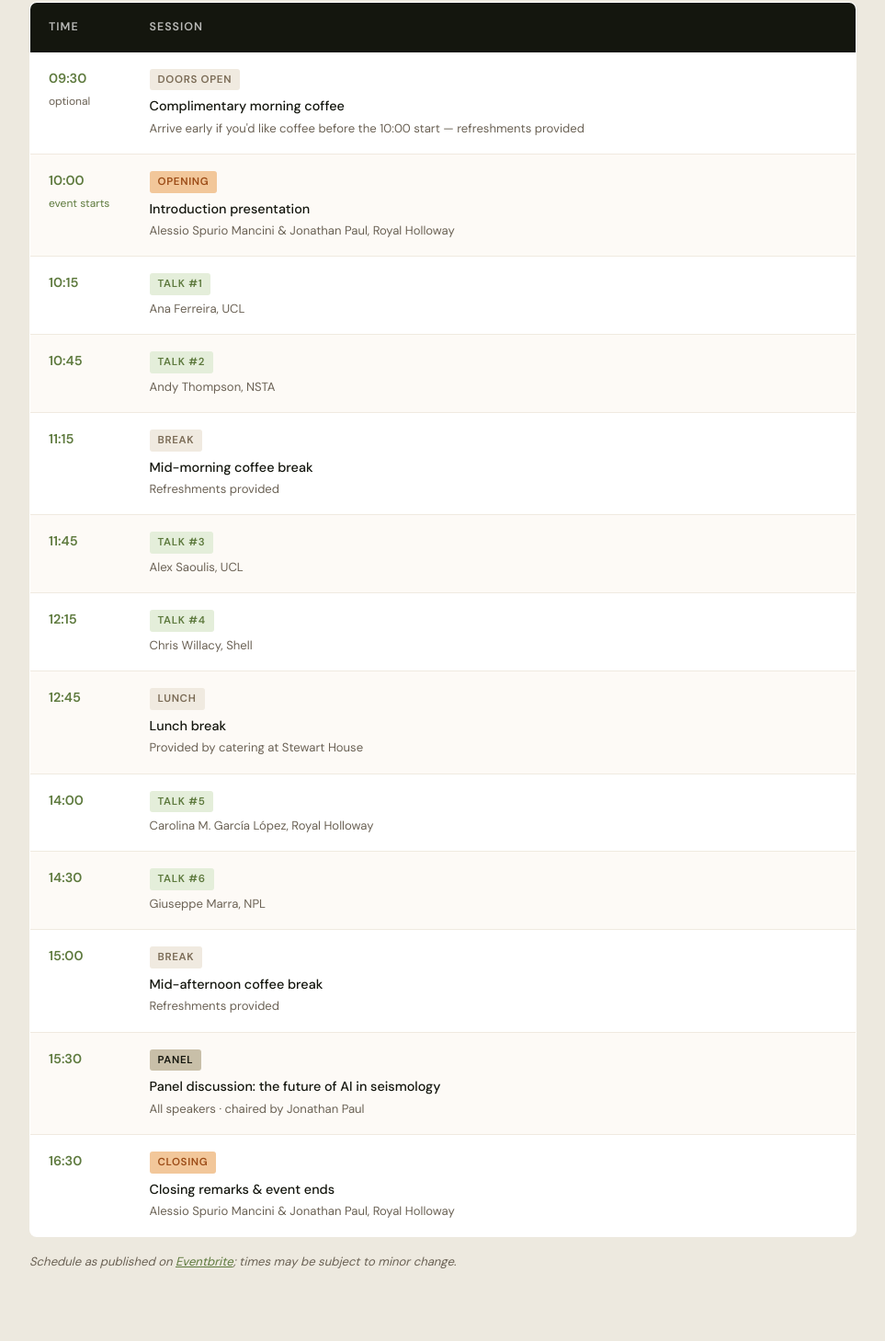
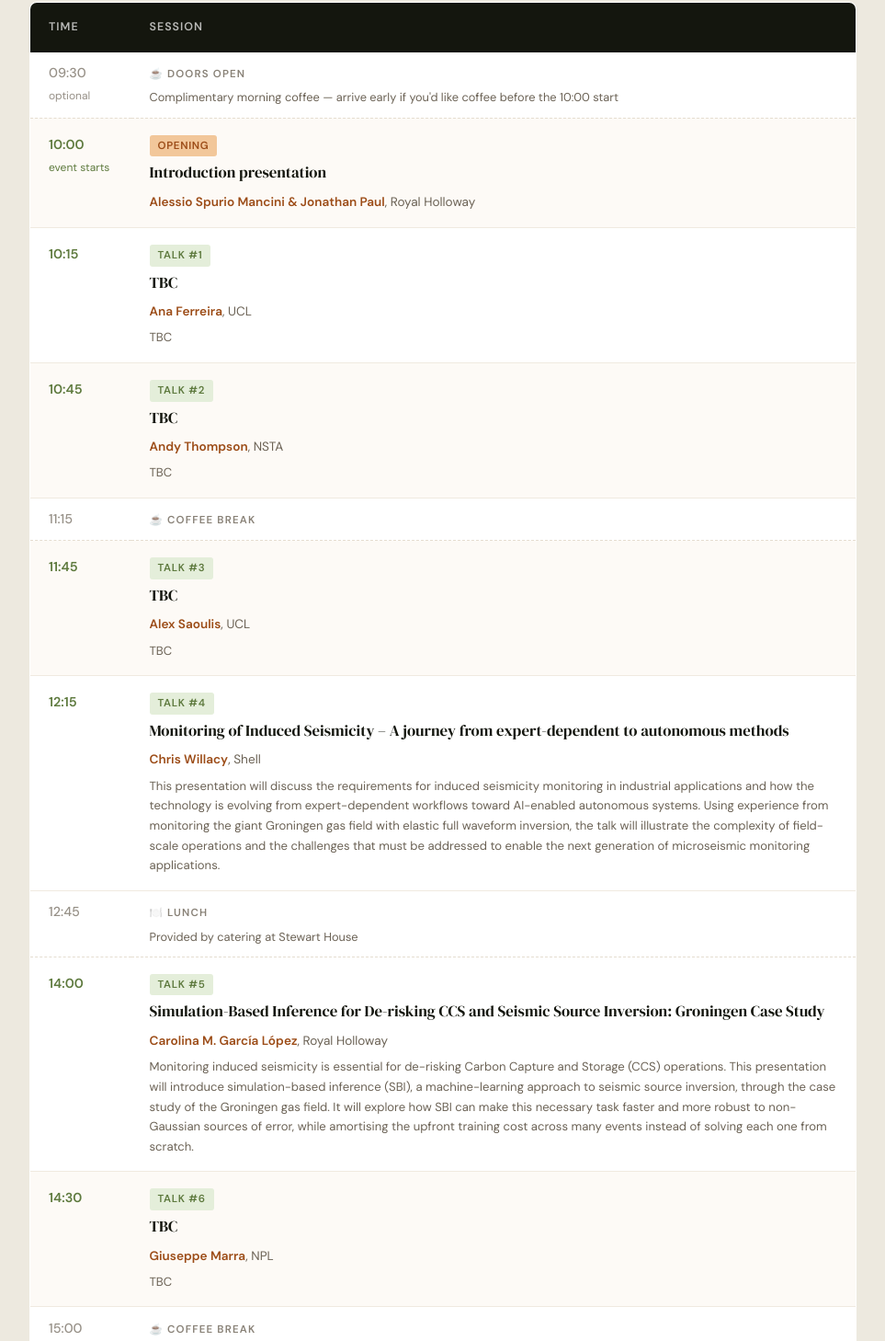
Before and after one commit to ai-seismology/2026, a plain HTML site: page index.html in a window 1280 px wide. Shown: the part 2547-4005 px from the top of the page at 92% size, without its empty margins (158-1121 px from the left). Drawn offline with Linux system fonts and the light colour scheme.

Commit message:
Add files via upload
Added the titles and short descriptions of 2 talks.

```diff
--- a/index.html
+++ b/index.html
@@ -368,8 +368,46 @@
   .type-break { background: #F0EAE0; color: var(--earth); }
   .type-keynote { background: var(--accent-light); color: #9c4c17; }
   .type-panel { background: var(--stone); color: var(--deep); }
-  .session-title { font-weight: 500; color: var(--deep); margin-top: 2px; }
-  .session-speaker { font-size: 0.82rem; color: var(--muted); margin-top: 1px; }
+  .session-title {
+    font-family: 'DM Serif Display', serif;
+    font-weight: 400;
+    font-size: 1.05rem;
+    color: var(--deep);
+    margin-top: 4px;
+    line-height: 1.35;
+  }
+  .session-speaker { font-size: 0.85rem; margin-top: 8px; }
+  .prog-speaker-name { font-weight: 700; color: #9c4c17; }
+  .prog-speaker-aff { font-weight: 400; color: var(--muted); }
+  .session-summary { font-size: 0.82rem; color: var(--muted); margin-top: 6px; line-height: 1.65; }
+
+  /* Minimal break rows */
+  .row-break td {
+    padding: 0.65rem 1.25rem;
+    border-bottom: 1px dashed #E5DDD0;
+    background: transparent !important;
+  }
+  .row-break .time-col {
+    font-weight: 500;
+    color: var(--muted);
+    opacity: 0.7;
+  }
+  .break-label {
+    display: inline-flex;
+    align-items: center;
+    gap: 0.5rem;
+    font-size: 0.72rem;
+    font-weight: 600;
+    letter-spacing: 0.1em;
+    text-transform: uppercase;
+    color: var(--muted);
+    opacity: 0.8;
+  }
+  .break-caption {
+    font-size: 0.8rem;
+    color: var(--muted);
+    margin-top: 4px;
+  }
 
   /* REGISTRATION */
   #registration {
@@ -780,12 +818,11 @@
         </tr>
       </thead>
       <tbody>
-        <tr>
+        <tr class="row-break">
           <td class="time-col">09:30<br><span style="font-weight:400;color:var(--muted);font-size:0.75rem;">optional</span></td>
           <td>
-            <span class="session-type type-break">Doors open</span>
-            <div class="session-title">Complimentary morning coffee</div>
-            <div class="session-speaker">Arrive early if you'd like coffee before the 10:00 start — refreshments provided</div>
+            <span class="break-label">☕ Doors Open</span>
+            <div class="break-caption">Complimentary morning coffee — arrive early if you'd like coffee before the 10:00 start</div>
           </td>
         </tr>
         <tr>
@@ -793,74 +830,77 @@
           <td>
             <span class="session-type type-keynote">Opening</span>
             <div class="session-title">Introduction presentation</div>
-            <div class="session-speaker">Alessio Spurio Mancini &amp; Jonathan Paul, Royal Holloway</div>
+            <div class="session-speaker"><span class="prog-speaker-name">Alessio Spurio Mancini &amp; Jonathan Paul</span><span class="prog-speaker-aff">, Royal Holloway</span></div>
           </td>
         </tr>
         <tr>
           <td class="time-col">10:15</td>
           <td>
             <span class="session-type type-talk">Talk #1</span>
-            <div class="session-speaker">Ana Ferreira, UCL</div>
+            <div class="session-title">TBC</div>
+            <div class="session-speaker"><span class="prog-speaker-name">Ana Ferreira</span><span class="prog-speaker-aff">, UCL</span></div>
+            <div class="session-summary">TBC</div>
           </td>
         </tr>
         <tr>
           <td class="time-col">10:45</td>
           <td>
             <span class="session-type type-talk">Talk #2</span>
-            <div class="session-speaker">Andy Thompson, NSTA</div>
+            <div class="session-title">TBC</div>
+            <div class="session-speaker"><span class="prog-speaker-name">Andy Thompson</span><span class="prog-speaker-aff">, NSTA</span></div>
+            <div class="session-summary">TBC</div>
           </td>
         </tr>
-        <tr>
+        <tr class="row-break">
           <td class="time-col">11:15</td>
-          <td>
-            <span class="session-type type-break">Break</span>
-            <div class="session-title">Mid-morning coffee break</div>
-            <div class="session-speaker">Refreshments provided</div>
-          </td>
+          <td><span class="break-label">☕ Coffee Break</span></td>
         </tr>
         <tr>
           <td class="time-col">11:45</td>
           <td>
             <span class="session-type type-talk">Talk #3</span>
-            <div class="session-speaker">Alex Saoulis, UCL</div>
+            <div class="session-title">TBC</div>
+            <div class="session-speaker"><span class="prog-speaker-name">Alex Saoulis</span><span class="prog-speaker-aff">, UCL</span></div>
+            <div class="session-summary">TBC</div>
           </td>
         </tr>
         <tr>
           <td class="time-col">12:15</td>
           <td>
             <span class="session-type type-talk">Talk #4</span>
-            <div class="session-speaker">Chris Willacy, Shell</div>
+            <div class="session-title">Monitoring of Induced Seismicity – A journey from expert-dependent to autonomous methods</div>
+            <div class="session-speaker"><span class="prog-speaker-name">Chris Willacy</span><span class="prog-speaker-aff">, Shell</span></div>
+            <div class="session-summary">This presentation will discuss the requirements for induced seismicity monitoring in industrial applications and how the technology is evolving from expert-dependent workflows toward AI-enabled autonomous systems. Using experience from monitoring the giant Groningen gas field with elastic full waveform inversion, the talk will illustrate the complexity of field-scale operations and the challenges that must be addressed to enable the next generation of microseismic monitoring applications.</div>
           </td>
         </tr>
-        <tr>
+        <tr class="row-break">
           <td class="time-col">12:45</td>
           <td>
-            <span class="session-type type-break">Lunch</span>
-            <div class="session-title">Lunch break</div>
-            <div class="session-speaker">Provided by catering at Stewart House</div>
+            <span class="break-label">🍽️ Lunch</span>
+            <div class="break-caption">Provided by catering at Stewart House</div>
           </td>
         </tr>
         <tr>
           <td class="time-col">14:00</td>
           <td>
             <span class="session-type type-talk">Talk #5</span>
-            <div class="session-speaker">Carolina M. García López, Royal Holloway</div>
+            <div class="session-title">Simulation-Based Inference for De-risking CCS and Seismic Source Inversion: Groningen Case Study</div>
+            <div class="session-speaker"><span class="prog-speaker-name">Carolina M. García López</span><span class="prog-speaker-aff">, Royal Holloway</span></div>
+            <div class="session-summary">Monitoring induced seismicity is essential for de-risking Carbon Capture and Storage (CCS) operations. This presentation will introduce simulation-based inference (SBI), a machine-learning approach to seismic source inversion, through the case study of the Groningen gas field. It will explore how SBI can make this necessary task faster and more robust to non-Gaussian sources of error, while amortising the upfront training cost across many events instead of solving each one from scratch.</div>
           </td>
         </tr>
         <tr>
           <td class="time-col">14:30</td>
           <td>
             <span class="session-type type-talk">Talk #6</span>
-            <div class="session-speaker">Giuseppe Marra, NPL</div>
+            <div class="session-title">TBC</div>
+            <div class="session-speaker"><span class="prog-speaker-name">Giuseppe Marra</span><span class="prog-speaker-aff">, NPL</span></div>
+            <div class="session-summary">TBC</div>
           </td>
         </tr>
-        <tr>
+        <tr class="row-break">
           <td class="time-col">15:00</td>
-          <td>
-            <span class="session-type type-break">Break</span>
-            <div class="session-title">Mid-afternoon coffee break</div>
-            <div class="session-speaker">Refreshments provided</div>
-          </td>
+          <td><span class="break-label">☕ Coffee Break</span></td>
         </tr>
         <tr>
           <td class="time-col">15:30</td>
@@ -875,7 +915,7 @@
           <td>
             <span class="session-type type-keynote">Closing</span>
             <div class="session-title">Closing remarks &amp; event ends</div>
-            <div class="session-speaker">Alessio Spurio Mancini &amp; Jonathan Paul, Royal Holloway</div>
+            <div class="session-speaker"><span class="prog-speaker-name">Alessio Spurio Mancini &amp; Jonathan Paul</span><span class="prog-speaker-aff">, Royal Holloway</span></div>
           </td>
         </tr>
       </tbody>
```
